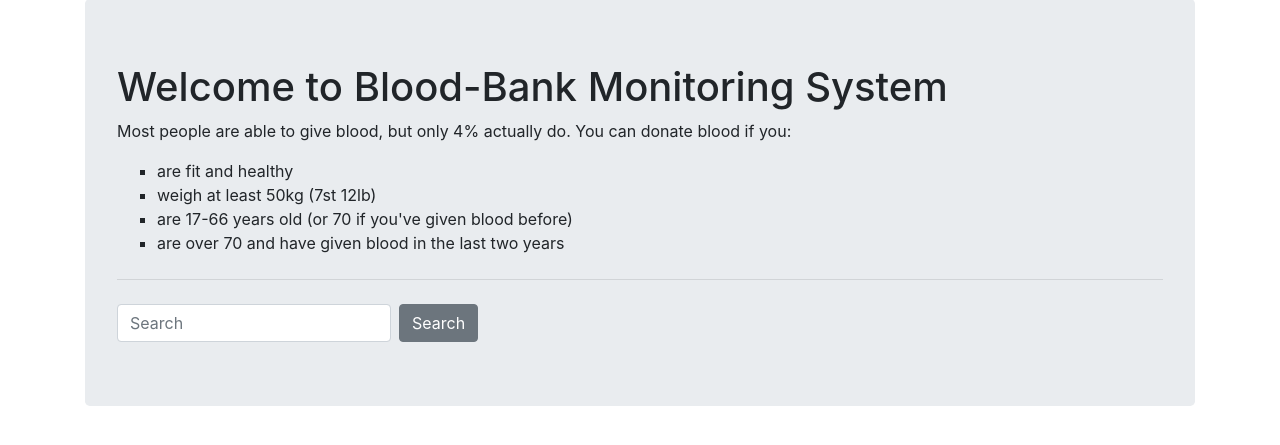
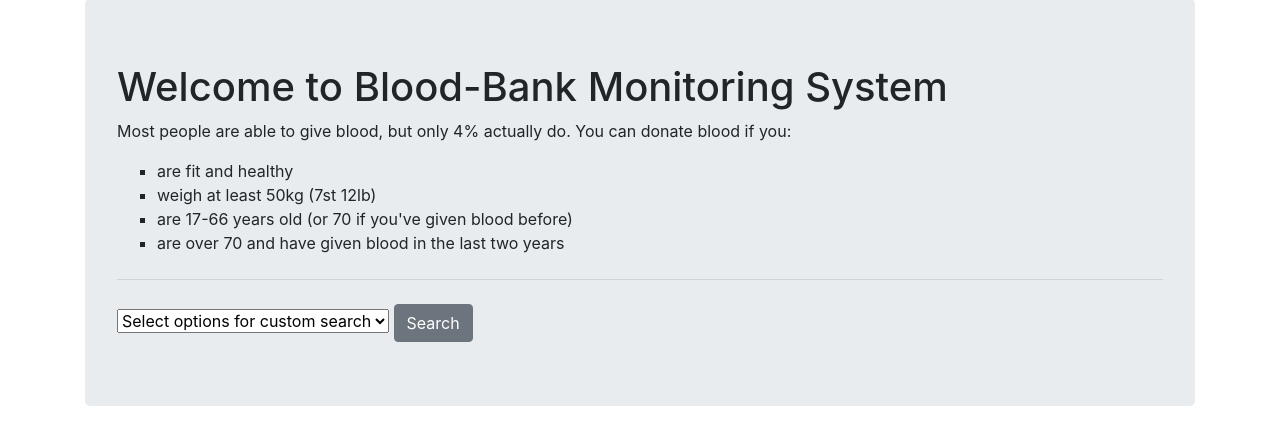
Before and after one commit to Euno257/Blood-Bank-Management-System, a Flask app: page / in a window 1280 px wide. Shown: the part 81-526 px from the top of the page. Run offline with Flask 2, Linux system fonts and the light colour scheme; some libraries are stand-ins or nearby versions.

Commit message:
updated home,contact(#03)

```diff
--- a/templates/contact.html
+++ b/templates/contact.html
@@ -2,7 +2,7 @@
 
 {% block body %}
 <div class="jumbotron text-centre">
-  <h1>Fill up the following details for blood orders </h1>
+  <h1>Fill up the following details for blood requests </h1>
   <p>Lorem ipsum dolor sit amet, consectetur adipisicing elit, sed do eiusmod tempor incididunt ut labore et dolore magna aliqua. Ut enim ad minim veniam, quis nostrud exercitation ullamco laboris nisi ut aliquip ex ea commodo consequat. Duis aute irure dolor in reprehenderit in voluptate velit esse cillum dolore eu fugiat nulla pariatur. Excepteur sint occaecat cupidatat non proident, sunt in culpa qui officia deserunt mollit anim id est laborum.</p>
   <hr class="my-4">
   <select class="custom-select">
--- a/templates/home.html
+++ b/templates/home.html
@@ -12,9 +12,15 @@
 <li>are over 70 and have given blood in the last two years</li>
 </ul></p>
   <hr class="my-4">
-  <form class="form-inline my-2 my-lg-0">
+  <!-- <form class="form-inline my-2 my-lg-0">
     <input class="form-control mr-sm-2" type="text" placeholder="Search" aria-label="Search">
-    <button class="btn btn-secondary my-2 my-sm-0" type="submit">Search</button>
-  </form>
+
+  </form> -->
+  <select>
+    <option selected>Select options for custom search</option>
+    <option value="1">search by donor</option>
+    <option value="2">search by blood group</option>
+  </select>
+  <button class="btn btn-secondary my-2 my-sm-0" type="submit">Search</button>
 </div>
 {% endblock %}
```
